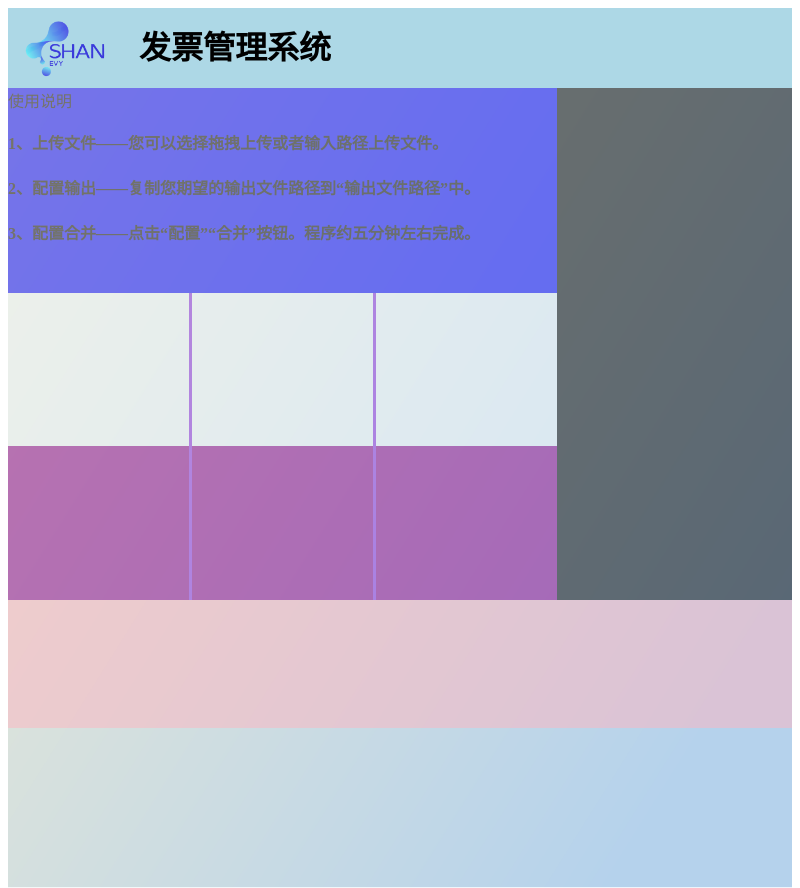
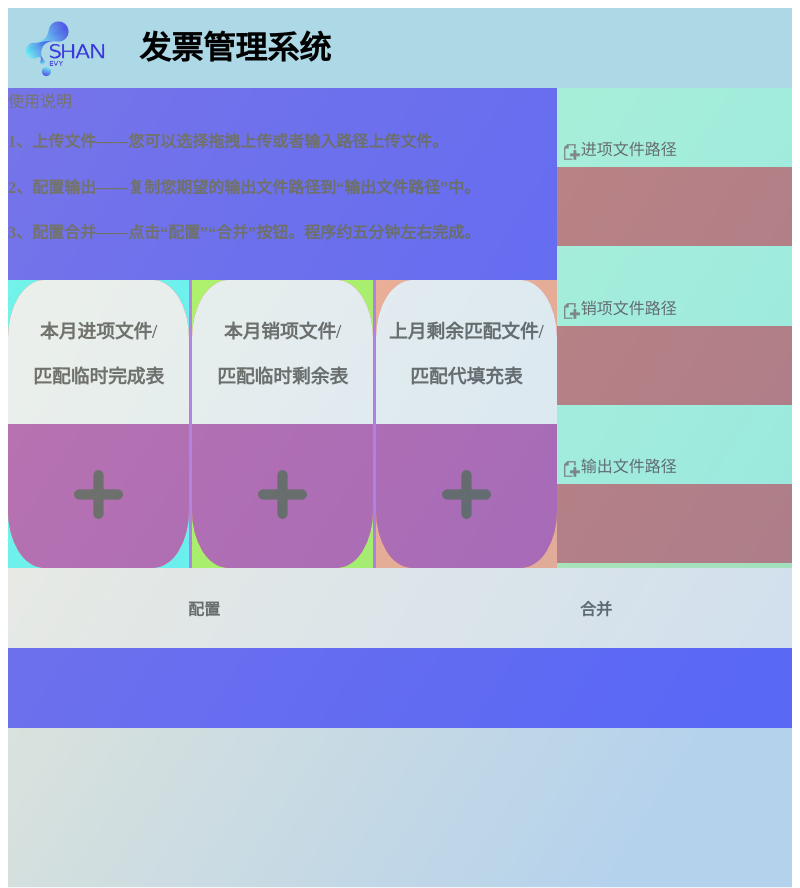
Before and after one commit to syqszu/Finantial-System, an Electron app: page template/indexshan.html in a window 800 px wide. Drawn offline with Linux system fonts and the light colour scheme.

Commit message:
静态布局大致完成

```diff
--- a/template/indexshan.css
+++ b/template/indexshan.css
@@ -48,7 +48,7 @@ body {
 }
 
 #input-area {
-    height: 80%;
+    height: 75%;
     width: 100%;
     background-color: lightgreen;
     display: flex;
@@ -65,7 +65,34 @@ body {
     position: relative;
     width: 30%;
     height: 100%;
-    background-color: black;
+}
+
+.right-input-child {
+    height: 33%;
+}
+
+.right-up-input {
+    height: 50%;
+    background-color: aquamarine;
+    display: flex;
+    justify-content: left;
+    align-items: end;
+}
+
+.right-logo {
+    height: 20%;
+    margin-left: 3%;
+    margin-bottom: 3%;
+}
+
+.right-up-input-words {
+    margin-left: 0.5%;
+    margin-bottom: 3%;
+}
+
+.right-down-input {
+    height: 50%;
+    background-color: brown;
 }
 
 #instruction-area {
@@ -116,22 +143,65 @@ body {
     background-color: red;
     width: 100%;
     height: 100%;
-    display: inline-block;
-    text-align: center;
-    line-height: 100%;
+    overflow: hidden;
 }
 
 .up-drag-excel {
     height: 50%;
     background-color: aliceblue;
+    display: flex;
+    justify-content: center;
+    align-items: center;
 }
+
+
 
 .down-drag-excel {
     height: 50%;
     background-color: darkmagenta;
+    display: flex;
+    justify-content: center;
+    align-items: center;
+}
+
+.drag-center {
+    text-align: center;
+}
+
+.drag-center img {
+    max-width: 80%;
+    max-height: 80%;
+    transform: scale(0.5);
 }
 
 #output-area {
-    height: 20%;
+    height: 25%;
     background-color: lightpink;
 }
+
+#button-area {
+    display: flex;
+    justify-content: left;
+    align-items: center;
+    height: 50%;
+    background-color: limegreen;
+}
+
+.button {
+    /* width: calc(33.333% - 10px); */
+    width: 50%;
+    height: 100%;
+    display: flex;
+    justify-content: center;
+    align-items: center;
+    border: 5px;
+    outline: 5px;
+    cursor: pointer;
+    font-size: 2vh;
+    font-weight: bold;
+}
+
+#progress-bar {
+    height: 50%;
+    background-color: blue;
+}
--- a/template/indexshan.html
+++ b/template/indexshan.html
@@ -29,28 +29,83 @@
                     <div id="drag-area">
                         <div id="drag-child1">
                             <div class="drag-excel">
-                                <div class="up-drag-excel"></div>
-                                <div class="down-drag-excel"></div>
+                                <div class="up-drag-excel">
+                                    <div class="drag-center">
+                                        <h3>本月进项文件/</h3>
+                                        <h3>匹配临时完成表</h3>
+                                    </div>
+                                </div>
+                                <div class="down-drag-excel">
+                                    <div class="drag-center">
+                                        <img src="add_file.png" alt="文件加载图片错误">
+                                    </div>
+                                </div>
                             </div>
                         </div>
                         <div id="drag-child2">
                             <div class="drag-excel">
-                                <div class="up-drag-excel"></div>
-                                <div class="down-drag-excel"></div>
+                                <div class="up-drag-excel">
+                                    <div class="drag-center">
+                                        <h3>本月销项文件/</h3>
+                                        <h3>匹配临时剩余表</h3>
+                                    </div>
+                                </div>
+                                <div class="down-drag-excel">
+                                    <div class="drag-center">
+                                        <img src="add_file.png" alt="文件加载图片错误">
+                                    </div>
+                                </div>
                             </div>
                         </div>
                         <div id="drag-child3">
                             <div class="drag-excel">
-                                <div class="up-drag-excel"></div>
-                                <div class="down-drag-excel"></div>
+                                <div class="up-drag-excel">
+                                    <div class="drag-center">
+                                        <h3>上月剩余匹配文件/</h3>
+                                        <h3>匹配代填充表</h3>
+                                    </div>
+                                </div>
+                                <div class="down-drag-excel">
+                                    <div class="drag-center">
+                                        <img src="add_file.png" alt="文件加载图片错误">
+                                    </div>
+                                </div>
                             </div>
                         </div>
                     </div>
                 </div>
-                <div id="right-input-area"></div>
+                <div id="right-input-area">
+                    <div class="right-input-child">
+                        <div class="right-up-input">
+                            <img class="right-logo" src="right-logo.png" alt="right-logo">
+                            <a class="right-up-input-words">进项文件路径</a>
+                        </div>
+                        <div class="right-down-input"></div>
+                    </div>
+                    <div class="right-input-child">
+                        <div class="right-up-input">
+                            <img class="right-logo" src="right-logo.png" alt="right-logo">
+                            <a class="right-up-input-words">销项文件路径</a>
+                        </div>
+                        <div class="right-down-input"></div>
+                    </div>
+                    <div class="right-input-child">
+                        <div class="right-up-input">
+                            <img class="right-logo" src="right-logo.png" alt="right-logo">
+                            <a class="right-up-input-words">输出文件路径</a>
+                        </div>
+                        <div class="right-down-input"></div>
+                    </div>
+                </div>
             </div>
 
-            <div id="output-area"></div>
+            <div id="output-area">
+                <div id="button-area">
+                    <button class="button">配置</button>
+                    <button class="button">合并</button>
+                </div>
+                <div id="progress-bar"></div>
+            </div>
         </div>
     </div>
 
--- a/template/test.css
+++ b/template/test.css
@@ -1,55 +1,22 @@
 html,
 body {
     height: 100%;
+    width: 100%;
 }
 
-#drag-area {
-    position: flex;
-    height: 60%;
-    width: 100%;
-    background-color: blueviolet;
+.right-up-input {
+    height: 50%;
+    background-color: aquamarine;
     display: flex;
-    justify-content: space-between;
+    justify-content: left;
+    align-items: center;
 }
 
-#drag-child1 {
-    width: 33%;
-    height: 100%;
-    background-color: aqua;
+.right-logo {
+    height: 5%;
+    margin-left: 10%;
 }
 
-#drag-child2 {
-    width: 33%;
-    height: 100%;
-    background-color: chartreuse;
+.right-up-input-words {
+    margin-left: 0.5%;
 }
-
-#drag-child3 {
-    width: 33%;
-    height: 100%;
-    background-color: coral;
-}
-
-
-.drag-excel {
-    position: relative;
-    border-radius: 20%;
-    background-color: red;
-    width: 100%;
-    height: 100%;
-    display: flex;
-}
-
-.top-half,
-.bottom-half {
-    width: 100%;
-    height: 50%;
-}
-
-.top-half {
-    background-color: greenyellow;
-}
-
-.bottom-half {
-    background-color: darkred;
-}
```
Also changed, not shown: template/test.html (+4 -21 lines), template/right-logo.png (added).
